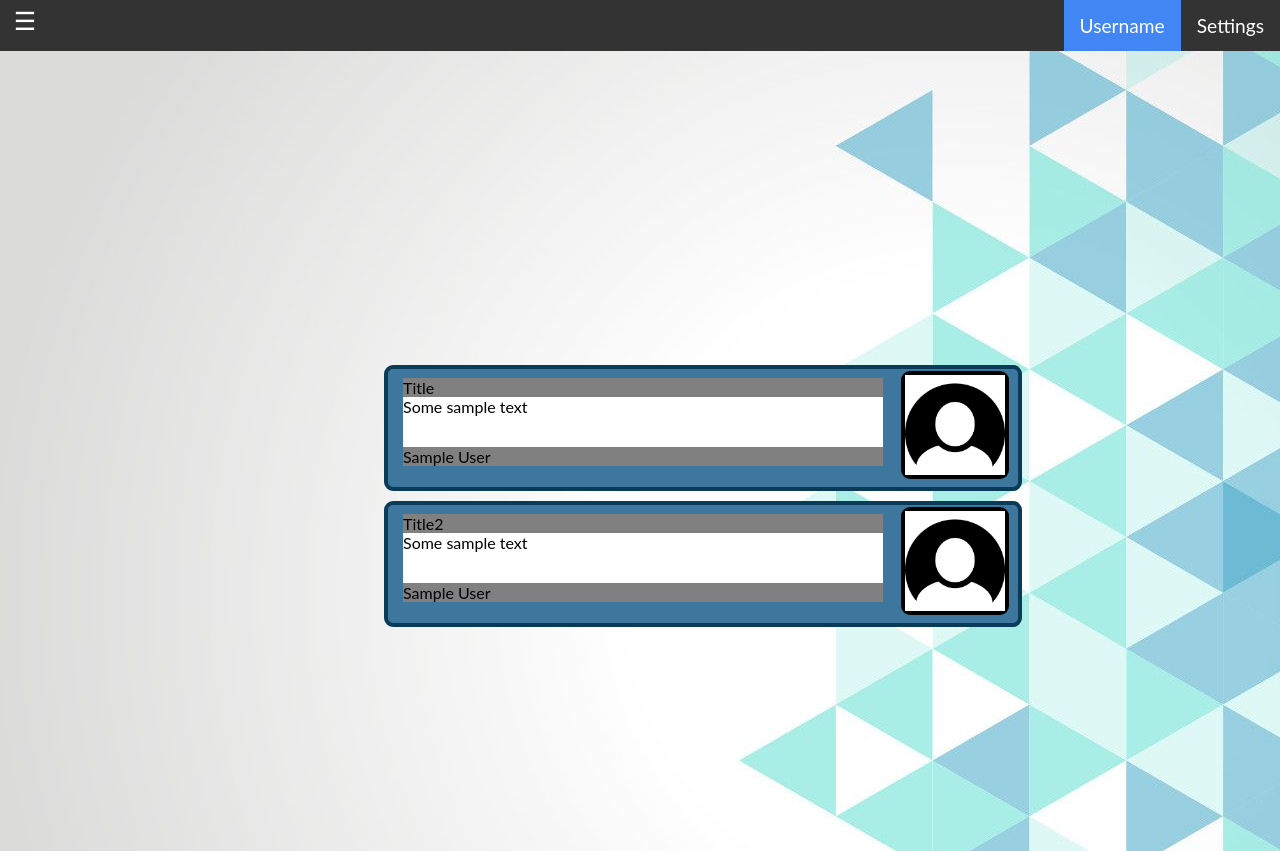
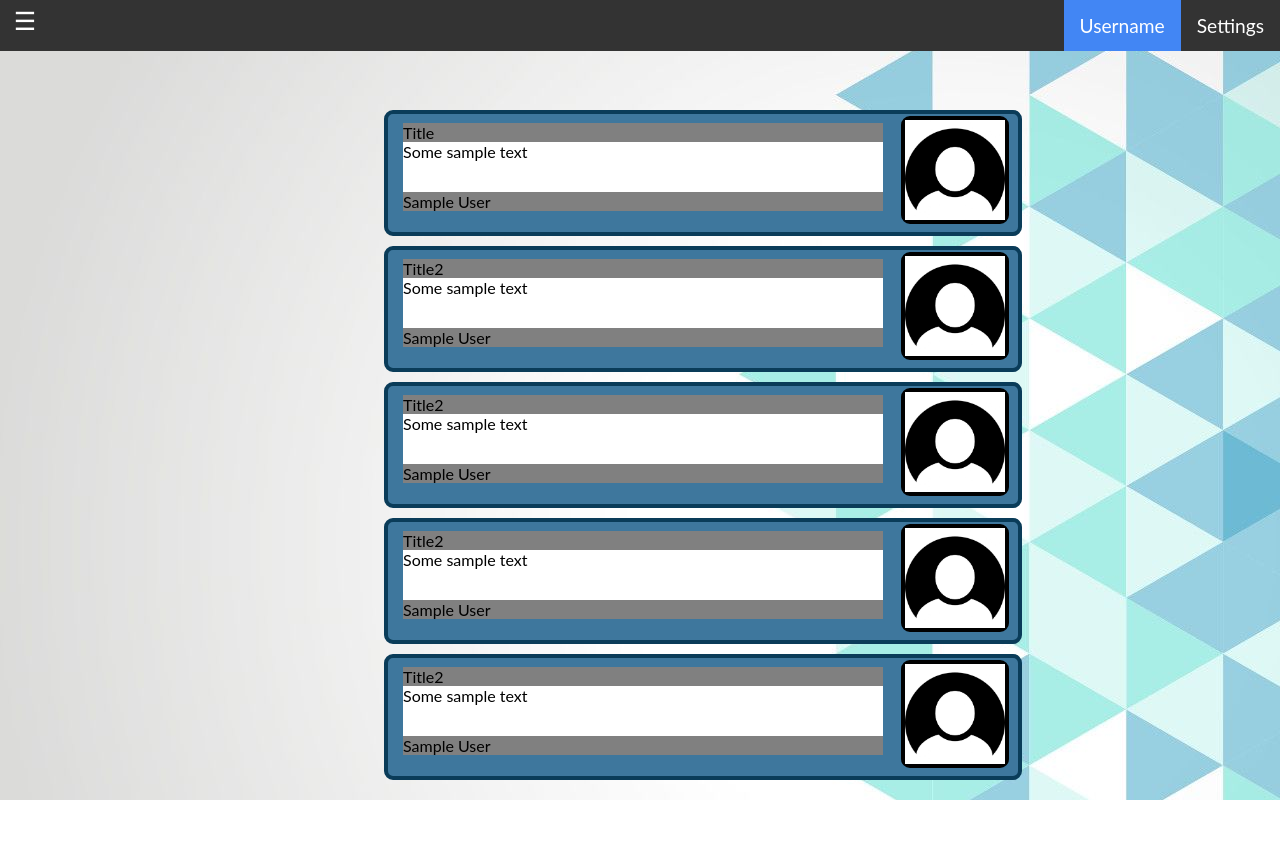
Before and after one commit to Richmond-Truong/groupFinder, a React (Create React App) app in the folder client/: page / in a window 1280 px wide. After the commit the page ends 800 px from the top, so only its background shows below. Built offline with nearby package versions, Linux system fonts and the light colour scheme.

Commit message:
Made it so the UI elements will follow even while scrolling

```diff
--- a/client/src/barStyle.css
+++ b/client/src/barStyle.css
@@ -6,11 +6,12 @@
 }
 
 .sideNavButton{
+    z-index: 1;
     top: 5px;
-    left: 0;
+    left: 0%;
     width: 50px;
     height: 0px;
-    position: absolute;
+    position: fixed;
     text-align: center;
     font-size: 25px;
     background-color: var(--main-background-color);
@@ -21,7 +22,7 @@
     height: 100%;
     width: 0px;
     position: fixed;
-    z-index: 1;
+    z-index: 2;
     top: 0;
     left: 0;
     background-color: var(--main-background-color);
@@ -70,6 +71,11 @@
 
 /* Styling for the top bar */
 .topnav {
+    width: 100%;
+    z-index: 1;
+    top: 0;
+    left: 0;
+    position: fixed;
     overflow: hidden;
     background-color: #333;
 }
--- a/client/src/posts.js
+++ b/client/src/posts.js
@@ -42,6 +42,9 @@ class Page extends Component{
     render() {
         this.addPost("Sample User", "Title", "Some sample text")
         this.addPost("Sample User", "Title2", "Some sample text")
+        this.addPost("Sample User", "Title2", "Some sample text")
+        this.addPost("Sample User", "Title2", "Some sample text")
+        this.addPost("Sample User", "Title2", "Some sample text")
         console.log(this.posts_list)
         return [
             <div className="page" key="1">
```
